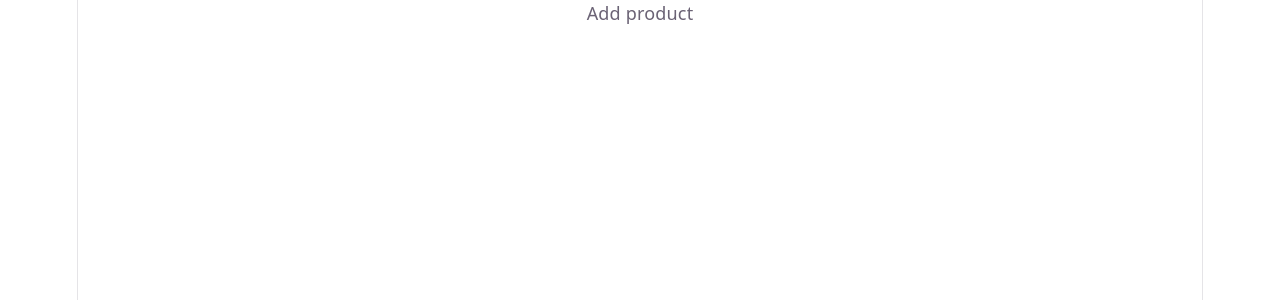
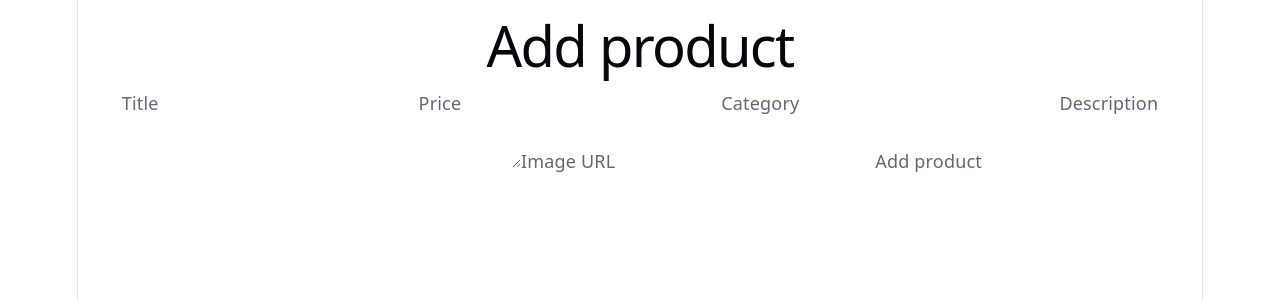
Before and after one commit to Shimaa-Abdelmoaty/products-dashboard, a React (Vite) app: page /products/add in a window 1280 px wide. Shown: the top 300 px of the page. Built offline with nearby package versions, Linux system fonts and the light colour scheme.

Commit message:
feat: complete phase 10 - add product

```diff
--- a/package.json
+++ b/package.json
@@ -9,6 +9,7 @@
     "preview": "vite preview"
   },
   "dependencies": {
+    "@hookform/resolvers": "^5.9.1",
     "axios": "^1.19.0",
     "react": "^19.2.8",
     "react-dom": "^19.2.8",
--- a/src/pages/AddProduct.tsx
+++ b/src/pages/AddProduct.tsx
@@ -1,5 +1,93 @@
+import { zodResolver } from '@hookform/resolvers/zod'
+import { useState } from 'react'
+import { useForm } from 'react-hook-form'
+import { useNavigate } from 'react-router'
+import { z } from 'zod'
+import { createProduct } from '../services/productApi'
+import type { CreateProductInput } from '../types/product'
+
+const addProductSchema = z.object({
+  title: z.string().trim().min(1, 'Title is required.'),
+  price: z.number().positive('Price must be greater than zero.'),
+  category: z.string().trim().min(1, 'Category is required.'),
+  description: z
+    .string()
+    .trim()
+    .min(10, 'Description must be at least 10 characters.'),
+  image: z.string().url('Image must be a valid URL.'),
+})
+
 function AddProduct() {
-  return <main>Add product</main>
+  const navigate = useNavigate()
+  const [apiError, setApiError] = useState<string | null>(null)
+  const {
+    register,
+    handleSubmit,
+    formState: { errors, isSubmitting },
+  } = useForm<CreateProductInput>({
+    resolver: zodResolver(addProductSchema),
+  })
+
+  async function onSubmit(product: CreateProductInput) {
+    setApiError(null)
+
+    try {
+      const createdProduct = await createProduct(product)
+
+      if (Number.isInteger(createdProduct.id) && createdProduct.id > 0) {
+        navigate(`/products/${createdProduct.id}`)
+      } else {
+        navigate('/products')
+      }
+    } catch (submissionError: unknown) {
+      setApiError(
+        submissionError instanceof Error
+          ? submissionError.message
+          : 'Unable to create the product.',
+      )
+    }
+  }
+
+  return (
+    <main>
+      <h1>Add product</h1>
+      <form onSubmit={(event) => void handleSubmit(onSubmit)(event)}>
+        <label>
+          Title
+          <input {...register('title')} />
+          {errors.title && <span>{errors.title.message}</span>}
+        </label>
+        <label>
+          Price
+          <input
+            type="number"
+            step="0.01"
+            {...register('price', { valueAsNumber: true })}
+          />
+          {errors.price && <span>{errors.price.message}</span>}
+        </label>
+        <label>
+          Category
+          <input {...register('category')} />
+          {errors.category && <span>{errors.category.message}</span>}
+        </label>
+        <label>
+          Description
+          <textarea {...register('description')} />
+          {errors.description && <span>{errors.description.message}</span>}
+        </label>
+        <label>
+          Image URL
+          <input type="url" {...register('image')} />
+          {errors.image && <span>{errors.image.message}</span>}
+        </label>
+        {apiError && <p role="alert">{apiError}</p>}
+        <button type="submit" disabled={isSubmitting}>
+          {isSubmitting ? 'Adding product...' : 'Add product'}
+        </button>
+      </form>
+    </main>
+  )
 }
 
 export default AddProduct
```
Also changed, not shown: 1 other file (tests, documents, lock files or other folders).
